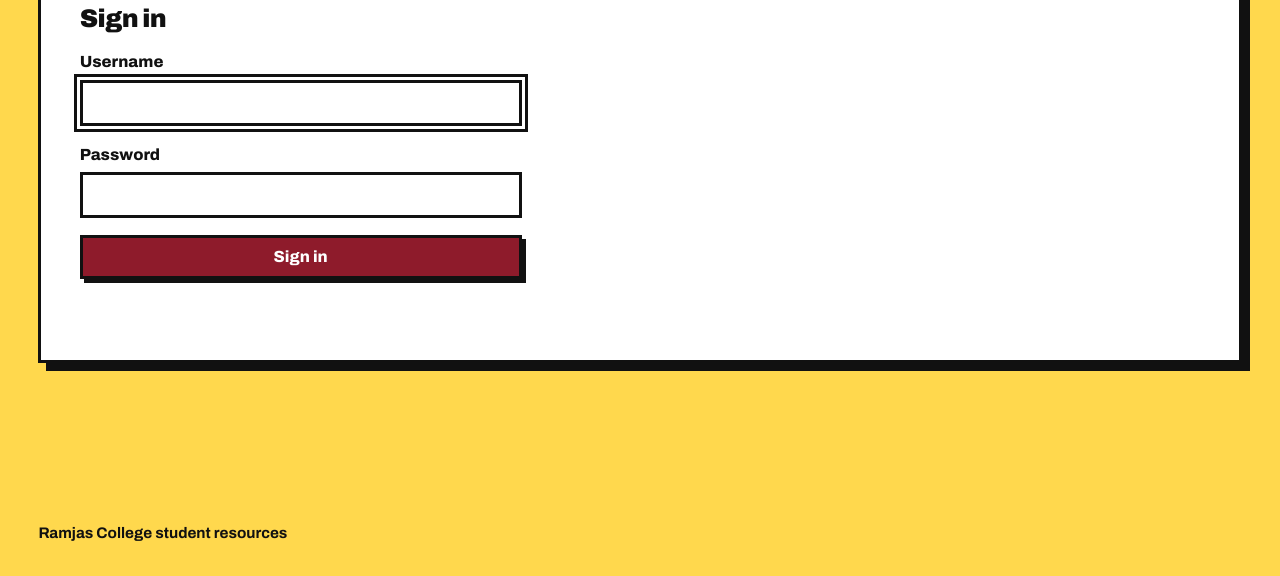
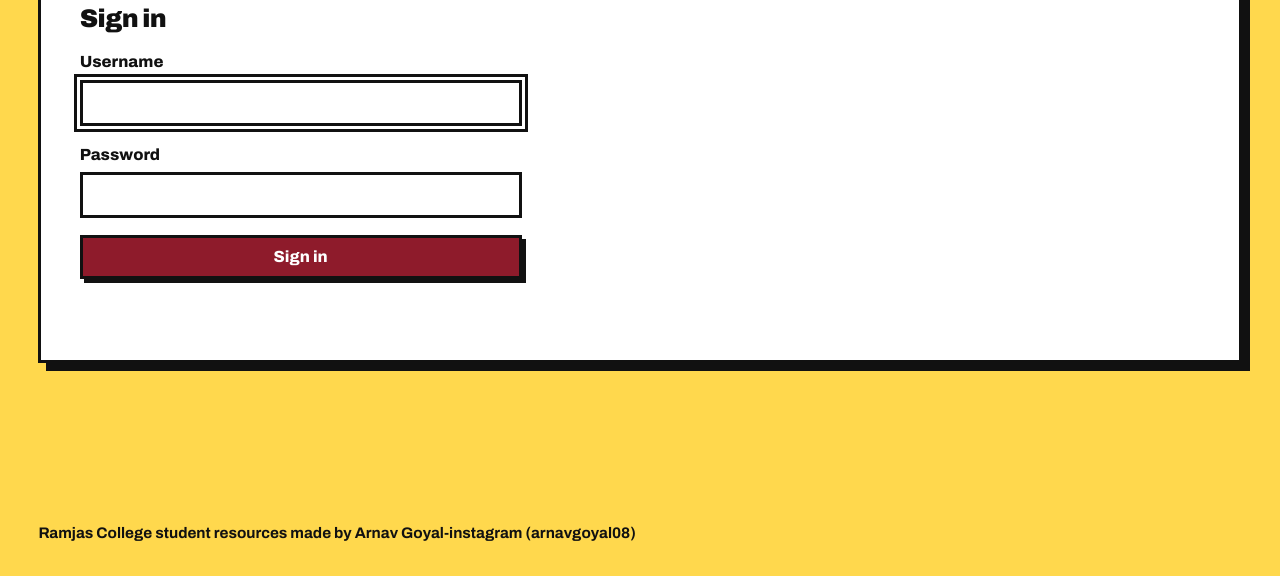
Before and after one commit to arnav912008/ramjas-web, a website: page public/admin.html in a window 1280 px wide. Shown: the part 224-800 px from the top of the page. Drawn offline with Linux system fonts and the light colour scheme; no server answers.

Commit message:
Update footer with author credit

```diff
--- a/public/admin.html
+++ b/public/admin.html
@@ -81,7 +81,7 @@
     </dialog>
   </main>
 </div>
-<footer><div class="wrap">Ramjas College student resources</div></footer>
+<footer><div class="wrap">Ramjas College student resources made by Arnav Goyal-instagram (arnavgoyal08)</div></footer>
 <script src="/js/admin.js" defer></script>
 </body>
 </html>
```
